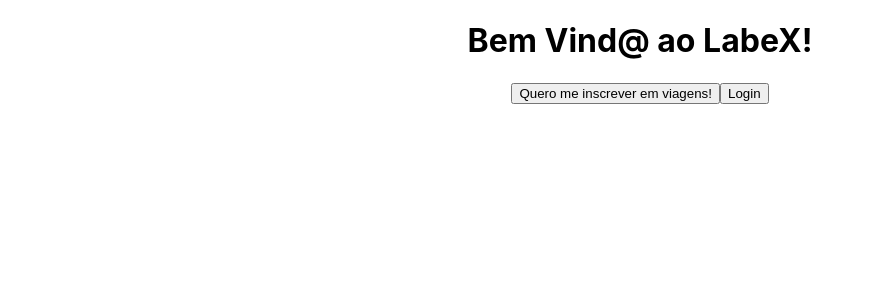
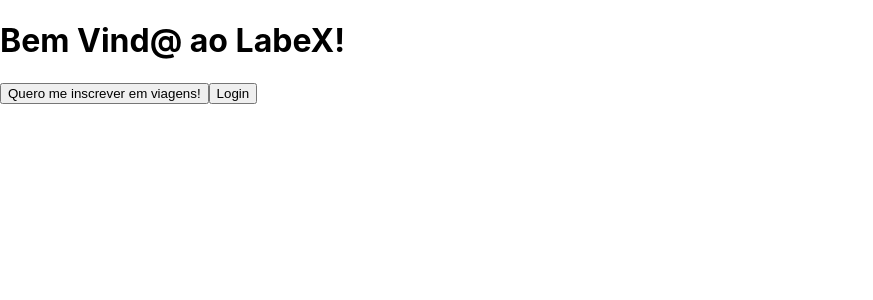
Before and after one commit to future4code/Noh-Ah-Jeong, a React (Create React App) app in the folder semana10/labex/: page / in a window 1280 px wide. Shown: the top 300 px of the page, without its empty margins (0-873 px from the left). Built offline with nearby package versions, Linux system fonts and the light colour scheme.

Commit message:
atividade de router

```diff
--- a/semana10/labex/package.json
+++ b/semana10/labex/package.json
@@ -9,6 +9,7 @@
     "axios": "^0.21.0",
     "react": "^17.0.1",
     "react-dom": "^17.0.1",
+    "react-router-dom": "^5.2.0",
     "react-scripts": "4.0.0",
     "styled-components": "^5.2.1",
     "web-vitals": "^0.2.4"
--- a/semana10/labex/src/App.js
+++ b/semana10/labex/src/App.js
@@ -1,11 +1,9 @@
 import './App.css';
-import HomePage from './components/HomePage/HomePage'
+import Router from './Router/Router';
 
 function App() {
   return (
-    <div className="App">
-      <HomePage></HomePage>
-    </div>
+    <Router />
   );
 }
 
--- /dev/null
+++ b/semana10/labex/src/Router/Router.js
@@ -0,0 +1,47 @@
+import React from 'react';
+import { BrowserRouter, Route, Switch } from 'react-router-dom';
+import HomePage from '../components/HomePage/HomePage';
+import ListTripsPage from '../components/ListTripsPage/ListTripsPage';
+import CreateTripPage from '../components/CreateTripPage/CreateTripPage';
+import TripDetailsPage from '../components/TripDetailsPage/TripDetailsPage';
+import LoginPage from '../components/LoginPage/LoginPage';
+import ApplicationFormPage from '../components/ApplicationFormPage/ApplicationFormPage';
+import ErrorPage from '../components/ErrorPage/ErrorPage';
+
+function Router() {
+    return (
+        <BrowserRouter>
+            <Switch>
+                <Route exact path='/'>
+                    <HomePage />
+                </Route>
+
+                <Route exact path='/trips/list'>
+                    <ListTripsPage />
+                </Route>
+
+                <Route exact path='/trips/create'>
+                    <CreateTripPage />
+                </Route>
+
+                <Route exact path='/trips/details'>
+                    <TripDetailsPage />
+                </Route>
+
+                <Route exact path='/login'>
+                    <LoginPage />
+                </Route>
+
+                <Route exact path='/application-form'>
+                    <ApplicationFormPage />
+                </Route>
+
+                <Route>
+                    <ErrorPage />
+                </Route>
+            </Switch>
+        </BrowserRouter>
+    )
+}
+
+export default Router;
```
Also changed, not shown: semana10/labex/src/components/ErrorPage/ErrorPage.js (added), 1 other file (tests, documents, lock files or other folders).
